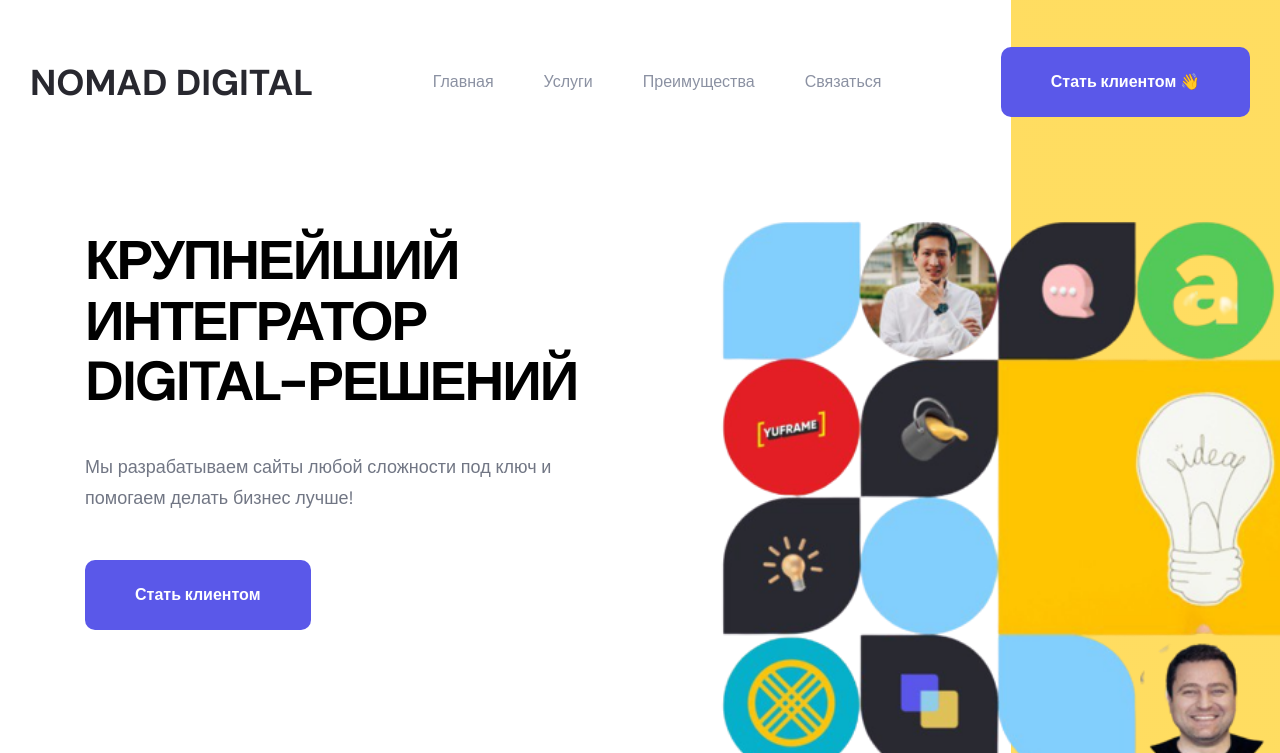
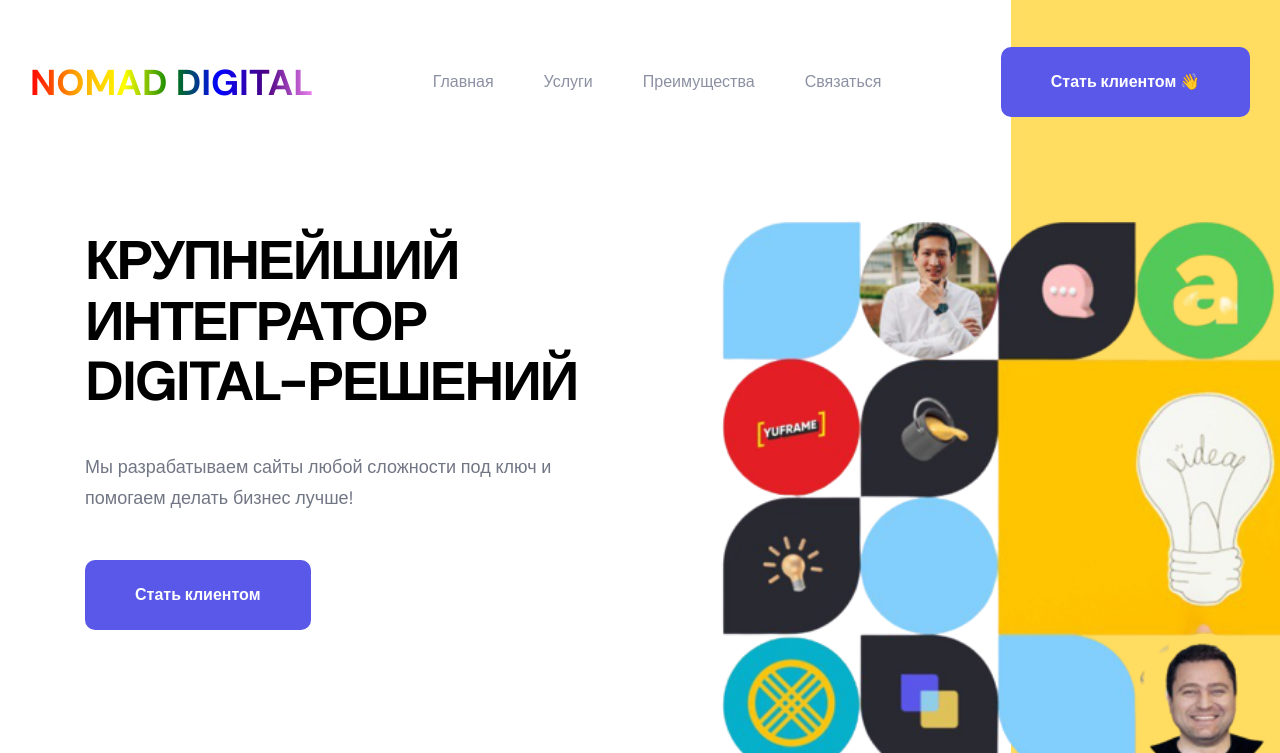
Before and after one commit to SpawNKZ/nomad_update, a plain HTML site: page index.html in a window 1280 px wide. Shown: the top 753 px of the page. Drawn offline with nearby package versions, Linux system fonts and the light colour scheme.

Commit message:
style(logo): multi color

```diff
--- a/assets/css/style.css
+++ b/assets/css/style.css
@@ -365,7 +365,16 @@ body {
 }
 
 .logo {
-  color: var(--raisin-black-1);
+  background: linear-gradient(to left,
+  violet,
+  indigo,
+  blue,
+  green,
+  yellow,
+  orange,
+  red);
+  -webkit-background-clip: text;
+  color: transparent;
   font-size: 3.6rem;
   font-weight: var(--fw-700);
 }
```
